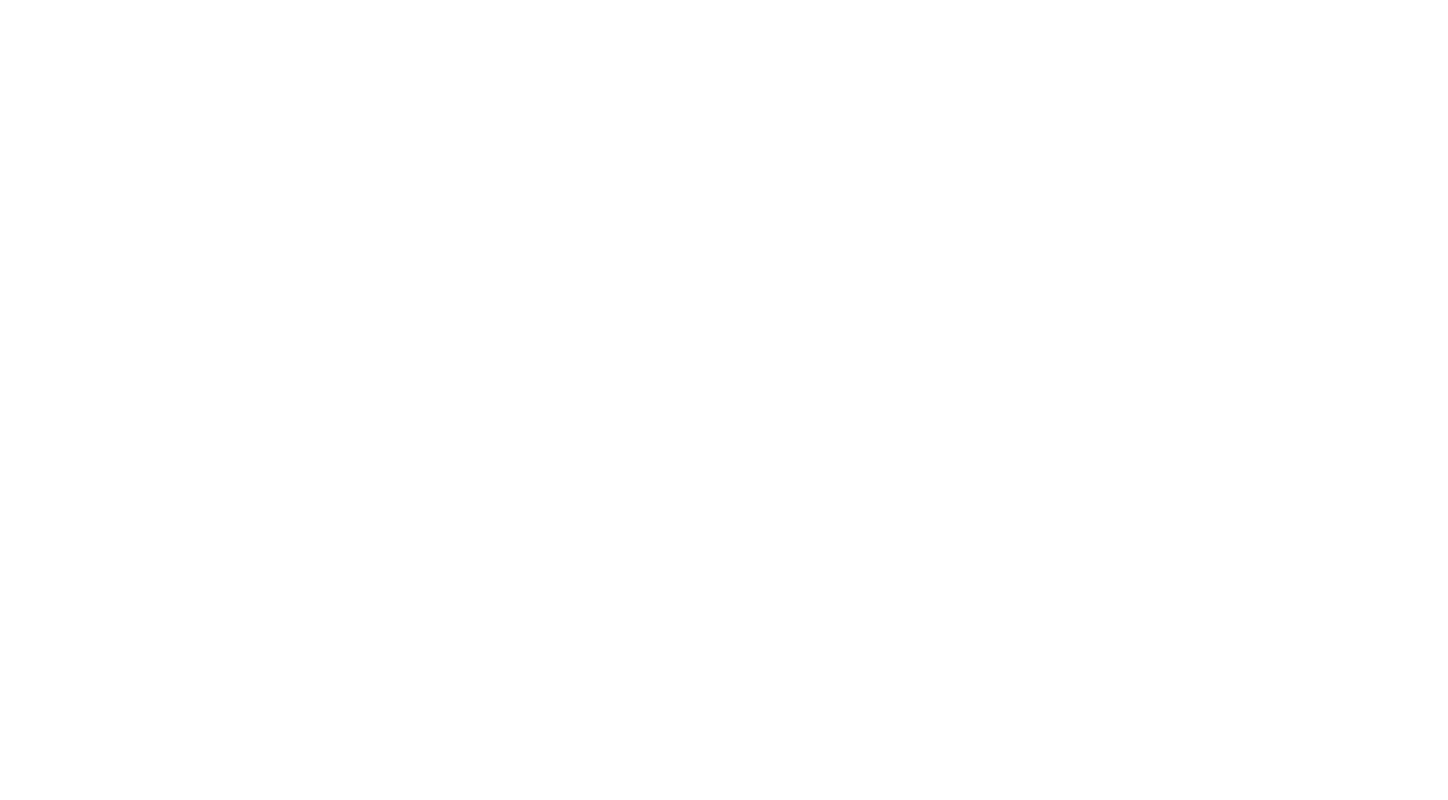
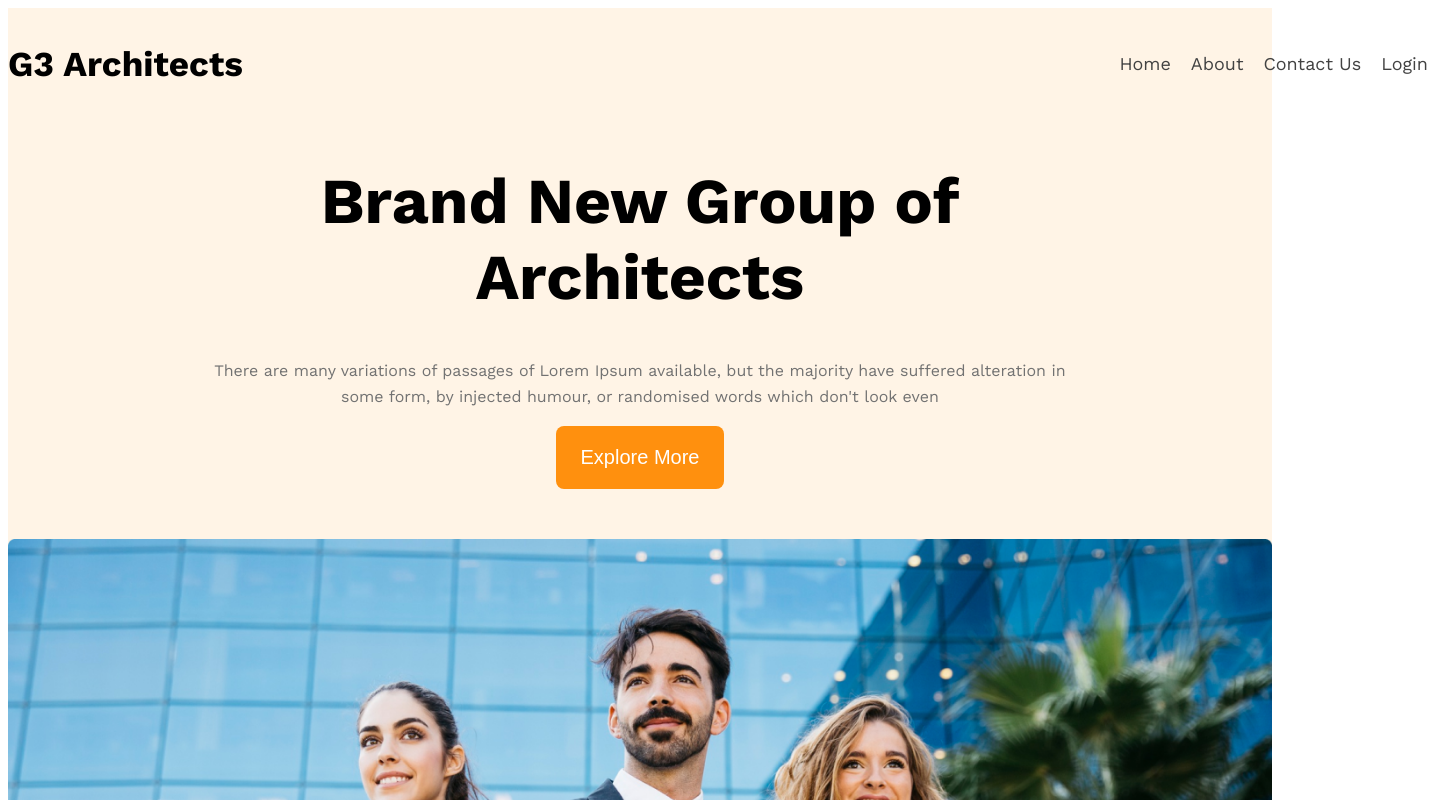
Before and after one commit to code-with-arafat/g3-architect, a plain HTML site: page index.html in a window 1280 px wide. Shown: the top 800 px of the page, 1448 px wide, since content can reach past the window. Drawn offline with nearby package versions, Linux system fonts and the light colour scheme.

Commit message:
added header section

```diff
--- a/index.html
+++ b/index.html
@@ -12,7 +12,34 @@
     <link href="https://fonts.googleapis.com/css2?family=Work+Sans:ital,wght@0,100..900;1,100..900&display=swap" rel="stylesheet">
 </head>
 
-<body>
+
+<body class="work-sans-font">
+
+    <!-- Header -->
+
+    <header class="header">
+        <nav class="navber">
+            <!-- Header Logo -->
+            <h3 class="logo">G3 Architects</h3>
+
+            <ul class="nav_items">
+                <li class="nav_links"><a href="#">Home</a></li>
+                <li class="nav_links"><a href="#">About</a></li>
+                <li class="nav_links"><a href="#">Contact Us</a></li>
+                <li class="nav_links"><a href="#">Login</a></li>
+            </ul>
+        </nav>
+
+        <!-- Banner  content -->
+         <div class="banner-content">
+            <h1 class="banner-title">Brand New Group of Architects </h1>
+            <p class="banner-dec">There are many variations of passages of Lorem Ipsum available, but the majority have suffered alteration in some form, by injected humour, or randomised words which don't look even</p>
+            <button class="banner-btn">Explore More</button>
+         </div>
+
+         <img class="banner-image" src="./images/banner.png" alt="banner-image">
+
+    </header>
 
 </body>
 </html>
--- a/style.css
+++ b/style.css
@@ -1,5 +1,85 @@
+
 .work-sans-font {
   font-family: "Work Sans", sans-serif;
   font-optical-sizing: auto;
   font-style: normal;
 }
+
+.header {
+  background-color: rgba(255, 144, 14, 0.1);
+  text-align: center;
+}
+
+.navber {
+  width: 1440px;
+  display: flex;
+  justify-content: space-between;
+  margin: 0, auto;
+  align-items: center;
+
+}
+
+.logo {
+  font-size: 35px;
+  ;
+}
+
+.nav_items {
+  display: flex;
+}
+
+.nav_items .nav_links {
+  list-style: none;
+  margin-right: 20px;
+}
+
+.nav_links a {
+  text-decoration: none;
+  color: #424242;
+  font-size: 18px;
+  line-height: 26px;
+}
+
+.navber {
+  margin: 0 auto;
+}
+
+/* banner content */
+
+.banner-content {
+  max-width: 862px;
+  margin: 0 auto;
+  text-align: center;
+
+}
+
+.banner-title {
+  font-weight: 700;
+  font-size: 4rem;
+  color: black;
+  text-align: center;
+
+}
+
+.banner-dec {
+  font-size: 1rem;
+  color: #727272;
+  line-height: 26px;
+  text-align: center;
+}
+
+.banner-btn {
+  background-color: #FF900E;
+  border: none;
+  border-radius: 8px;
+  padding: 20px 25px;
+  color: white;
+  font-size: 1.25rem;
+  text-align: center;
+}
+
+.banner-image {
+  max-width: 100%;
+  margin: 0 auto;
+  padding-top: 50px;
+}
```
